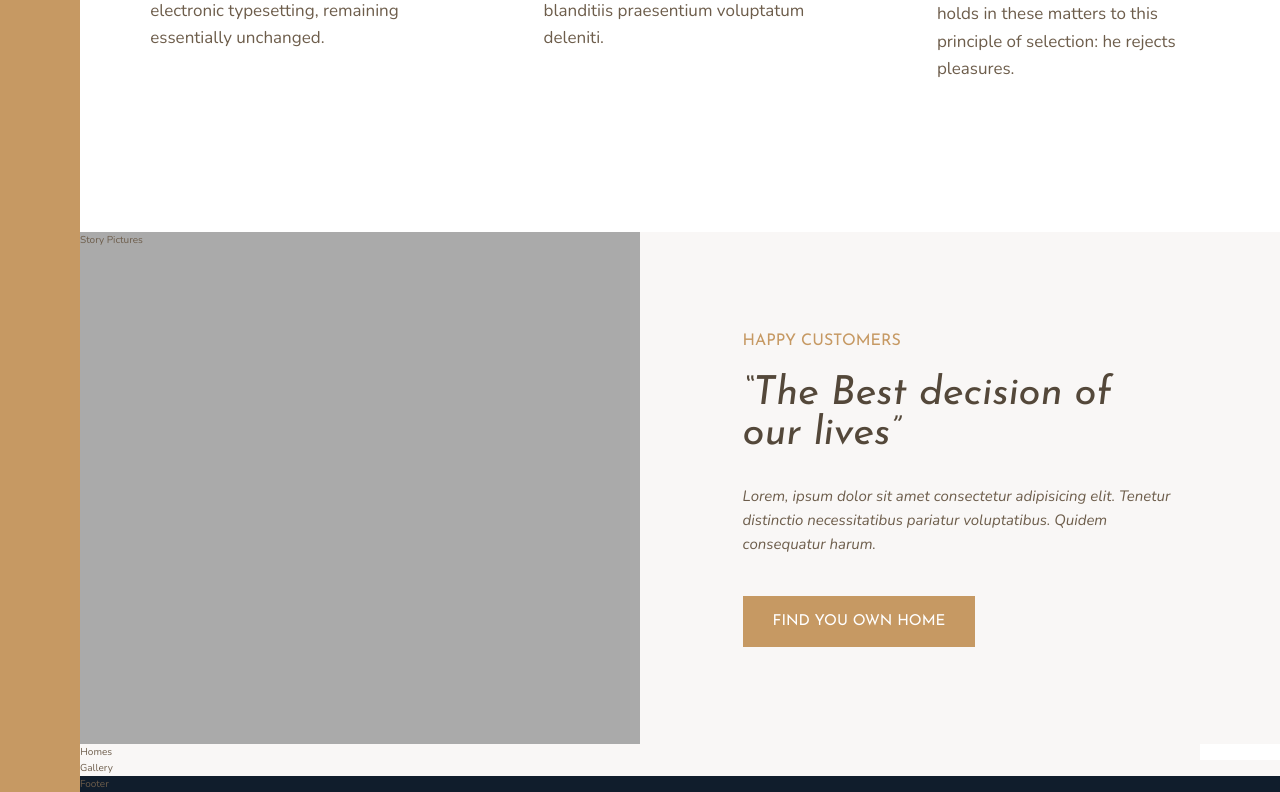
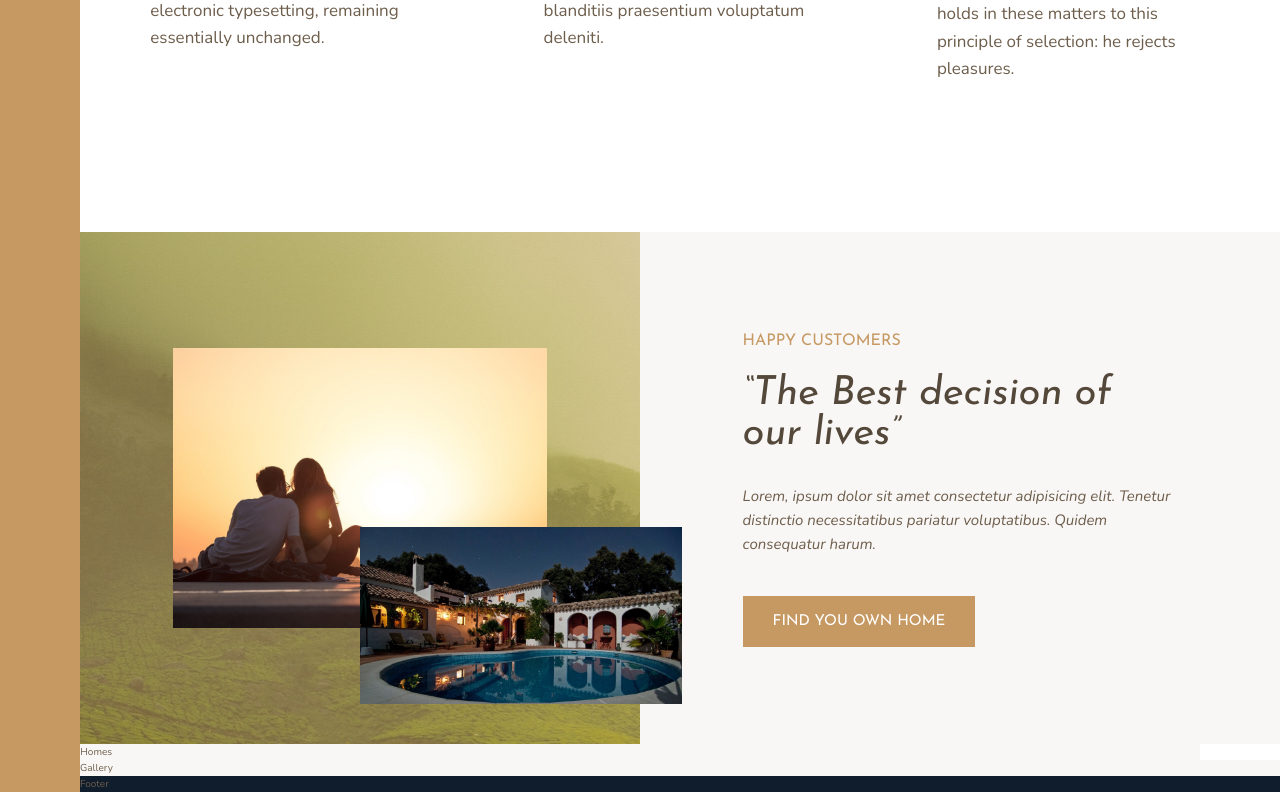
Before and after one commit to ermyas7/bet, a PHP site: page / in a window 1280 px wide. Shown: the part 1110-1902 px from the top of the page. Run offline with PHP 8.4, Linux system fonts and the light colour scheme.

Commit message:
Add story pictures

```diff
--- a/css/style.css
+++ b/css/style.css
@@ -107,8 +107,23 @@ body {
     font-size: 1.7rem; }
 
 .story__pictures {
-  background-color: #aaa;
-  grid-column: full-start/ col-end 4; }
+  background-image: linear-gradient(rgba(198, 153, 99, 0.5), rgba(198, 153, 99, 0.5)), url(../img/back.jpg);
+  grid-column: full-start/ col-end 4;
+  display: grid;
+  grid-template-columns: repeat(6, 1fr);
+  grid-template-rows: repeat(6, 1fr);
+  align-items: center; }
+
+.story__img--1 {
+  width: 100%;
+  grid-row: 2/6;
+  grid-column: 2/6; }
+
+.story__img--2 {
+  width: 115%;
+  grid-row: 4/7;
+  grid-column: 4/7;
+  z-index: 15; }
 
 .story__content {
   background-color: #f9f7f6;
--- a/index.html
+++ b/index.html
@@ -113,7 +113,8 @@
         </section>
 
         <div class="story__pictures">
-            Story Pictures
+            <img src="img/story-1.jpeg" alt="couples looking at their home" class="story__img--1">
+            <img src="img/story-2.jpeg" alt="home" class="story__img--2">
         </div>
 
         <div class="story__content">
--- a/sass/_story.scss
+++ b/sass/_story.scss
@@ -1,8 +1,28 @@
 .story{
     &__pictures{
-        background-color: $color-grey-light-2;
+        background-image: linear-gradient(rgba($color-primary, 0.5), rgba($color-primary, 0.5)), url(../img/back.jpg);
         grid-column: full-start/ col-end 4;
+
+        display: grid;
+        grid-template-columns: repeat(6, 1fr);
+        grid-template-rows: repeat(6, 1fr);
+        align-items: center;
     }
+
+
+    &__img--1{
+        width: 100%;
+        grid-row: 2/6;
+        grid-column: 2/6;
+    }
+
+    &__img--2{
+        width: 115%;
+        grid-row: 4/7;
+        grid-column: 4/7;
+        z-index: 15;
+    }
+
 
     &__content{
         background-color: $color-grey-light-1;
```
